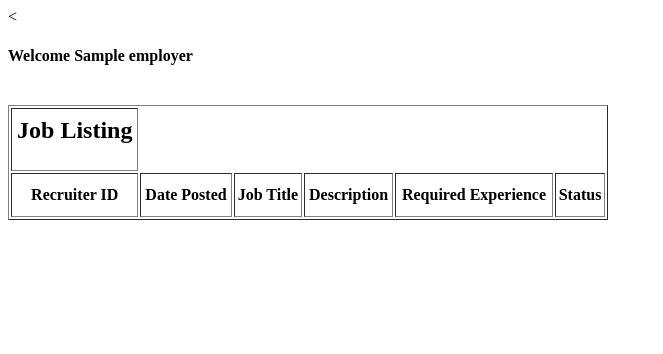
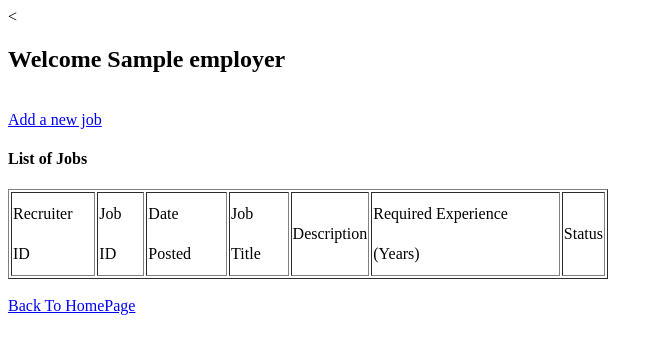
Before and after one commit to dunyaoguz/daj_recruitment_platform, a PHP site: page /Dashboard/Employer/index.php in a window 1280 px wide. Shown: the top 354 px of the page, without its empty margins (0-663 px from the left). Run offline with PHP 8.4, Linux system fonts and the light colour scheme; tables that the repository leaves empty hold one stand-in row (values such as "Sample post"); data that the repository does not hold is empty.

Commit message:
Functionality for adding and deleting books

```diff
--- a/JobPortalWebsite/Dashboard/Employer/index.php
+++ b/JobPortalWebsite/Dashboard/Employer/index.php
@@ -1,4 +1,3 @@
-
 <?php
 include_once('../../database.php');
 //session_start();
@@ -15,8 +14,6 @@ $employeerId = $result['id'];
 
 $jobListingStmt = $conn->prepare("SELECT recruiter_id, date_posted, title, description, required_experience, status FROM jobs WHERE employer_id = ?");
 $jobListingStmt->execute([$employeerId]);
-$jobListingResult = $jobListingStmt->fetchAll();
-
 ?>
 
 
@@ -31,44 +28,48 @@ $jobListingResult = $jobListingStmt->fetchAll();
         <link rel="stylesheet" href="">
     </head>
     <body>
-        <h4><a href="../../index.php"></a></h4>
 
-        <h4> <?php echo "Welcome " . $employeerName;?> </h4>
+        <h2> <?php echo "Welcome " . $employeerName;?> </h2>
 
         <br>
 
+        <a href="./create.php">Add a new job</a>
+        <h4>List of Jobs</h4>
         <table align = "centre", border = "1px", style = "width:600px; line-height:40px">
-            <tr>
-                <th> <h2>Job Listing</h2> </th>
-            </tr>
-            <t>
-                <th>Recruiter ID</th>
-                <th>Date Posted</th>
-                <th>Job Title</th>
-                <th>Description</th>
-                <th>Required Experience</th>
-                <th>Status</th>
-            </t>
-            <?php
-            foreach($jobListingResult as $row) {
-            ?>
+            <thead>
                 <tr>
+                    <td>Recruiter ID</td>
+                    <td>Job ID</td>
+                    <td>Date Posted</td>
+                    <td>Job Title</td>
+                    <td>Description</td>
+                    <td>Required Experience (Years)</td>
+                    <td>Status</td>
+                </tr>
+            </thead>
+
+            <tbody>
+                <?php while ($row = $jobListingStmt->fetch(PDO::FETCH_ASSOC, PDO::FETCH_ORI_NEXT)) { ?>
+                    <tr>
                     <td> <?php echo $row['recruiter_id']; ?> </td>
+                    <td> <?php echo $row['id']; ?> </td>
                     <td> <?php echo $row['date_posted']; ?> </td>
                     <td> <?php echo $row['title']; ?> </td>
                     <td> <?php echo $row['description']; ?> </td>
                     <td> <?php echo $row['required_experience']; ?> </td>
                     <td> <?php echo $row['status']; ?> </td>
-                </tr>
-            <?php
-                }
-            ?>
-
-
-
+                    <td>
+                        <a href="./?job_id="<?= $row["id"] ?>Delete</a>
+                        <a href="./?job_id="<?= $row["id"] ?>Edit</a>
+                    </td>
+                    </tr>
+                <?php } ?>
+            </tbody>
         </table>
 
+        <br>
 
+        <a href="../../index.php">Back To HomePage</a>
 
     </body>
 </html>
```
Also changed, not shown: JobPortalWebsite/Dashboard/Employer/create.php (added), JobPortalWebsite/Dashboard/Employer/delete.php (added), JobPortalWebsite/Dashboard/Employer/edit.php (added).
